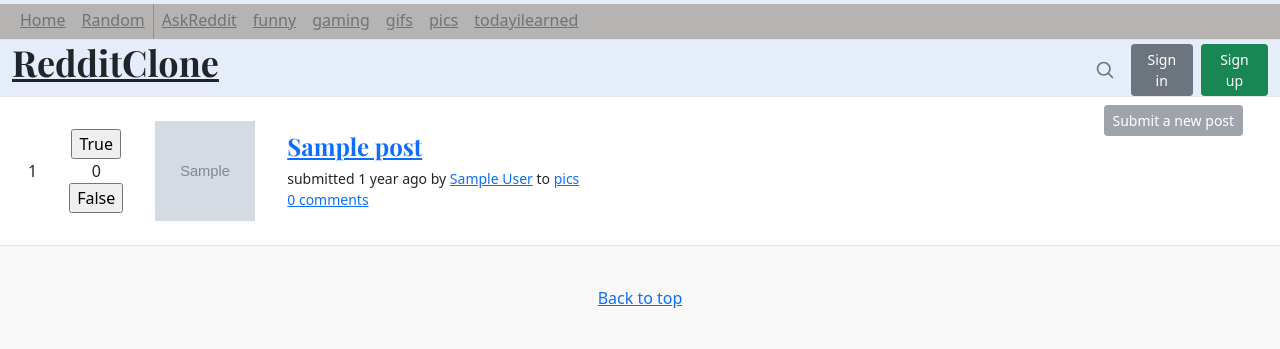
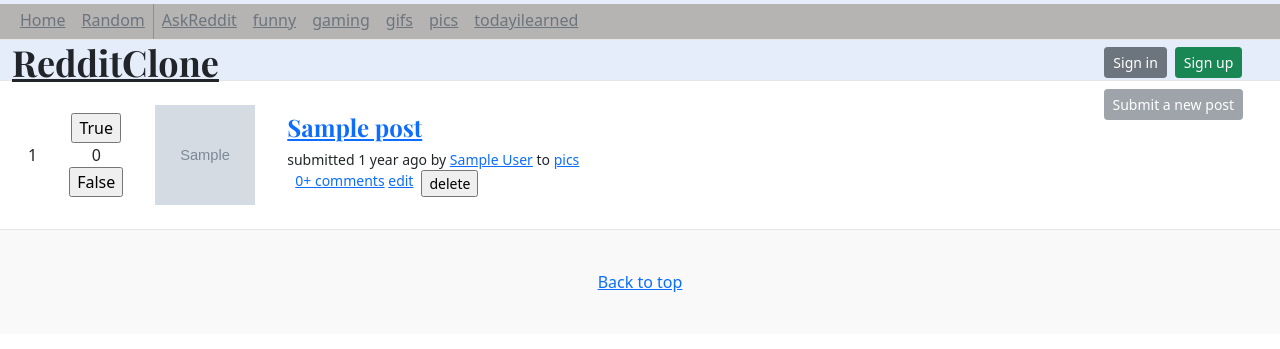
Before and after one commit to Handras486/Laravel_feleves_RedditClone, a Laravel app: page / in a window 1280 px wide. Shown: the top 349 px of the page. Run offline with Laravel 8, Linux system fonts and the light colour scheme; data comes from the database, SQL or seed files in the repository; tables that the repository leaves empty hold one stand-in row (values such as "Sample post"); grey boxes marked "Sample" are stand-in pictures; style sheets or scripts are compiled from the project's sources.

Commit message:
Added delete and edit features to posts and  comments

```diff
--- a/RedditClone/app/Http/Controllers/PostController.php
+++ b/RedditClone/app/Http/Controllers/PostController.php
@@ -95,7 +95,9 @@
      */
     public function destroy(Post $post)
     {
-        //
+        $post->delete();
+
+        return redirect('/')->with('success', __('Post deleted successfully'));
     }
 
     public function comment(Request $request, Post $post)
--- a/RedditClone/resources/js/comments.js
+++ b/RedditClone/resources/js/comments.js
@@ -1,8 +1,17 @@
 window.toggleReplyFormVisbility = function (e) {
     e.preventDefault();
 
-    var asd = e.target.closest(".comment").querySelector(".replyform");
-    console.log(asd);
-    asd.classList.toggle("reply-form-visible");
+    var temp = e.target.closest(".comment").querySelector(".replyform");
+    console.log(temp);
+    temp.classList.toggle("reply-form-visible");
     //e.target.closest(".comment").classList.toggle("reply-form-visible");
 };
+
+window.toggleEditFormVisbility = function (e) {
+    e.preventDefault();
+
+    var temp = e.target.closest(".comment").querySelector(".editform");
+
+    temp.classList.toggle("edit-form-visible");
+    //e.target.closest(".comment").classList.toggle("reply-form-visible");
+};
--- a/RedditClone/resources/scss/_comments.scss
+++ b/RedditClone/resources/scss/_comments.scss
@@ -10,3 +10,25 @@
         }
     }
 }
+
+.editform{
+    &:not(.edit-form-visible) {
+        form {
+            display: none;
+        }
+    }
+    &.edit-form-visible {
+        .edit-toggle {
+            display: none;
+        }
+    }
+}
+
+.user {
+    &.user-visible
+     {
+        .user-toggle {
+            display: none;
+        }
+    }
+}
--- a/RedditClone/resources/views/layouts/_header.blade.php
+++ b/RedditClone/resources/views/layouts/_header.blade.php
@@ -20,9 +20,6 @@
                     </a>
                 </div>
                 <div class="col-2 d-flex justify-content-center align-items-center">
-                    <a class="link-secondary" href="#" aria-label="Search">
-                        <svg xmlns="http://www.w3.org/2000/svg" width="20" height="20" fill="none" stroke="currentColor" stroke-linecap="round" stroke-linejoin="round" stroke-width="2" class="mx-3" role="img" viewBox="0 0 24 24"><title>Search</title><circle cx="10.5" cy="10.5" r="7.5"></circle><path d="M21 21l-5.2-5.2"></path></svg>
-                    </a>
                     @auth
                         {{ Auth::user()->name }}
                         <form action="{{ route('auth.logout') }}" method="POST">
--- a/RedditClone/resources/views/posts/_item.blade.php
+++ b/RedditClone/resources/views/posts/_item.blade.php
@@ -25,7 +25,18 @@
                 <a>to</a>
                 <a href="{{ route('subreddit.details', $post->subreddit) }}">{{ $post->subreddit->name }}</a>
             </div>
-            <a href="{{ route('post.details', $post) }}">{{ $post->comments()->count()}} comments</a>
+            <div class="d-flex flex-row">
+                <div class="px-2">
+                    <a href="{{ route('post.details', $post) }}">{{ $post->comments()->count()}}+ comments</a>
+                    <a href="{{ route('post.edit', $post) }}">edit</a>
+                </div>
+                <div class="">
+                    <form action="{{ route('post.delete', $post) }}" method="POST">
+                        @csrf
+                        <input type="submit" value="delete"/>
+                    </form>
+                </div>
+            </div>
         </div>
     </div>
 </div>
--- a/RedditClone/routes/web.php
+++ b/RedditClone/routes/web.php
@@ -36,15 +36,22 @@
 
     Route::post('/post/{post}/comment', [Controllers\PostController::class, 'comment'])->name('post.comment');
 
-    Route::post('/comment/{comment}/reply', [Controllers\CommentController::class, 'reply'])->name('comment.reply');
-
     Route::get('/post/{post}/edit', [Controllers\PostController::class, 'edit'])->name('post.edit');
     Route::post('/post/{post}/edit', [Controllers\PostController::class, 'update']);
+
+    Route::post('/post/{post}/delete', [Controllers\PostController::class, 'destroy'])->name('post.delete');
 
     Route::post('/post/{post}/image', [Controllers\PostController::class, 'uploadImage'])->name('post.image');
 
     Route::post('/post/{post}/vote', [Controllers\PostController::class, 'vote'])->name('post.vote');
 
+
+    Route::post('/comment/{comment}/reply', [Controllers\CommentController::class, 'reply'])->name('comment.reply');
+
     Route::post('/comment/{comment}/vote', [Controllers\CommentController::class, 'vote'])->name('comment.vote');
 
+    Route::post('/comment/{comment}/delete', [Controllers\CommentController::class, 'destroy'])->name('comment.delete');
+
+    Route::post('/comment/{comment}/edit', [Controllers\CommentController::class, 'update'])->name('comment.edit');
+
 });
```
Also changed, not shown: RedditClone/app/Http/Controllers/CommentController.php (+19 -0 lines), RedditClone/resources/views/comments/_item.blade.php (+33 -5 lines), RedditClone/resources/views/posts/show.blade.php (+7 -0 lines), RedditClone/package-lock.json.
